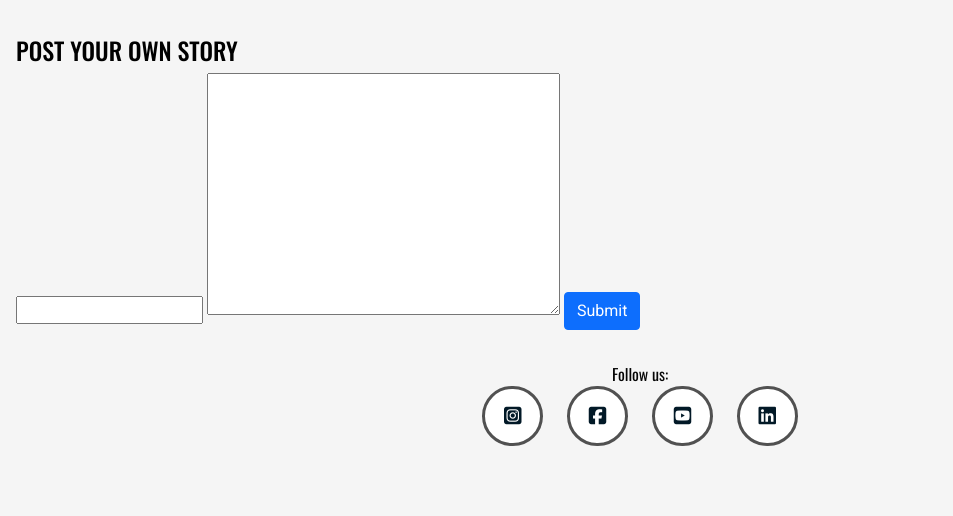
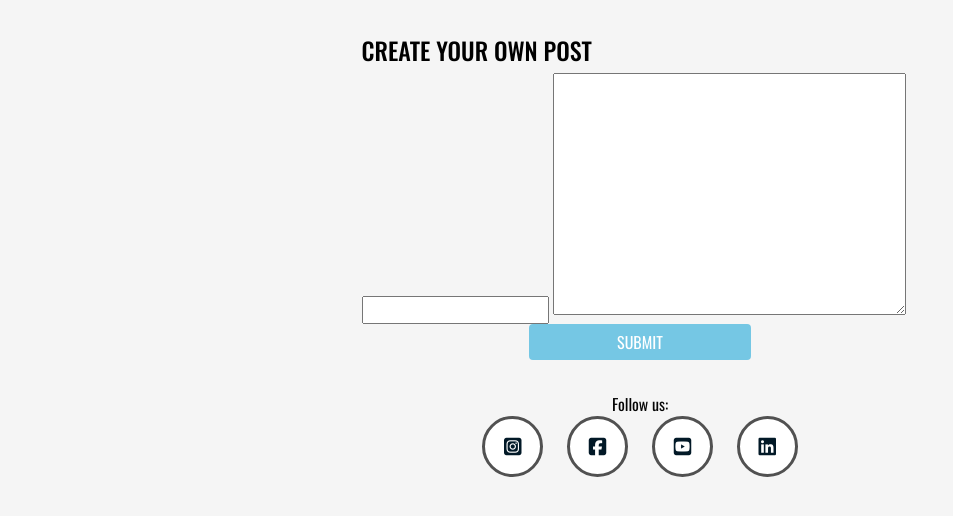
Before and after one commit to tildeholmqvist/connected, a Django app: page /discussion/create_discussion/ in a window 1280 px wide. Shown: the part 92-608 px from the top of the page, without its empty margins (0-953 px from the left). Run offline with Django 4.2, Linux system fonts and the light colour scheme; the visitor is signed in with stand-in values (Sample User, id 1); data that the repository does not hold is empty; some libraries are stand-ins or nearby versions.

Commit message:
changing the discussion_detail tempalte to match the blog_detail so the css covers both

```diff
--- a/discussion/templates/discussion/create_discussion.html
+++ b/discussion/templates/discussion/create_discussion.html
@@ -3,18 +3,18 @@
 {% load static %}
 
 {% block page_content %}
-    <div class="row">
+<div class="container">
     {% if user.is_authenticated %}
     <div class="row">
-        <div class="col-md-12">
+        <div class="col-md-8 offset-md-2">
             <div class="card-discussion">
                 <div class="card-body">
-                    <h4 class="card-title">Post Your Own Story</h4>
+                    <h4 class="card-title">Create your own post</h4>
                     <form method="post" action="{% url 'create_discussion' %}">
                         {% csrf_token %}
                         {{ form.title }}
                         {{ form.content | safe }}
-                        <button type="submit" class="btn btn-primary">Submit</button>
+                        <button type="submit" class="btn btn-primary submit-post">Submit</button>
                     </form>
                 </div>
             </div>
--- a/discussion/templates/discussion/discussion_list.html
+++ b/discussion/templates/discussion/discussion_list.html
@@ -9,7 +9,7 @@
         <div class="col-md-12">
             <div class="card post-your-own">
                 <div class="card-body">
-                    <h4 class="card-title">Post Your Own Story</h4>
+                    <h4 class="card-title">Create your own post</h4>
                     <form method="post" action="{% url 'create_discussion' %}">
                         {% csrf_token %}
                         {{ form.as_p }}
@@ -18,7 +18,7 @@
                 </div>
                 {% else %}
                 <div class="card post-your-own">
-            <h4 class="card-title">Log in to post your own story</h4>
+            <h4 class="card-title">Log in to create your own post</h4>
             <a class="btn btn-primary login-link" href="{% url 'account_login' %}">Login</a>
                 </div>
             {% endif %}
--- a/static/css/style.css
+++ b/static/css/style.css
@@ -219,6 +219,7 @@ header {
     width: 80%;
     margin: auto;
     justify-content: center;
+
 }
 
 .submit-post, .login-link  {
@@ -233,6 +234,11 @@ header {
     border: none;
 }
 
+.card-discussion {
+    width: 80%;
+    margin: auto;
+    justify-content: center;
+}
 
 /*Footer*/ /*https://github.com/parthwebdev/UI-Components/blob/main/Socials/02/index.html*/
 
```
Also changed, not shown: discussion/templates/discussion/discussion_detail.html (+46 -39 lines), blog/templates/blog/edit_comment.html (line endings or trailing spaces).
